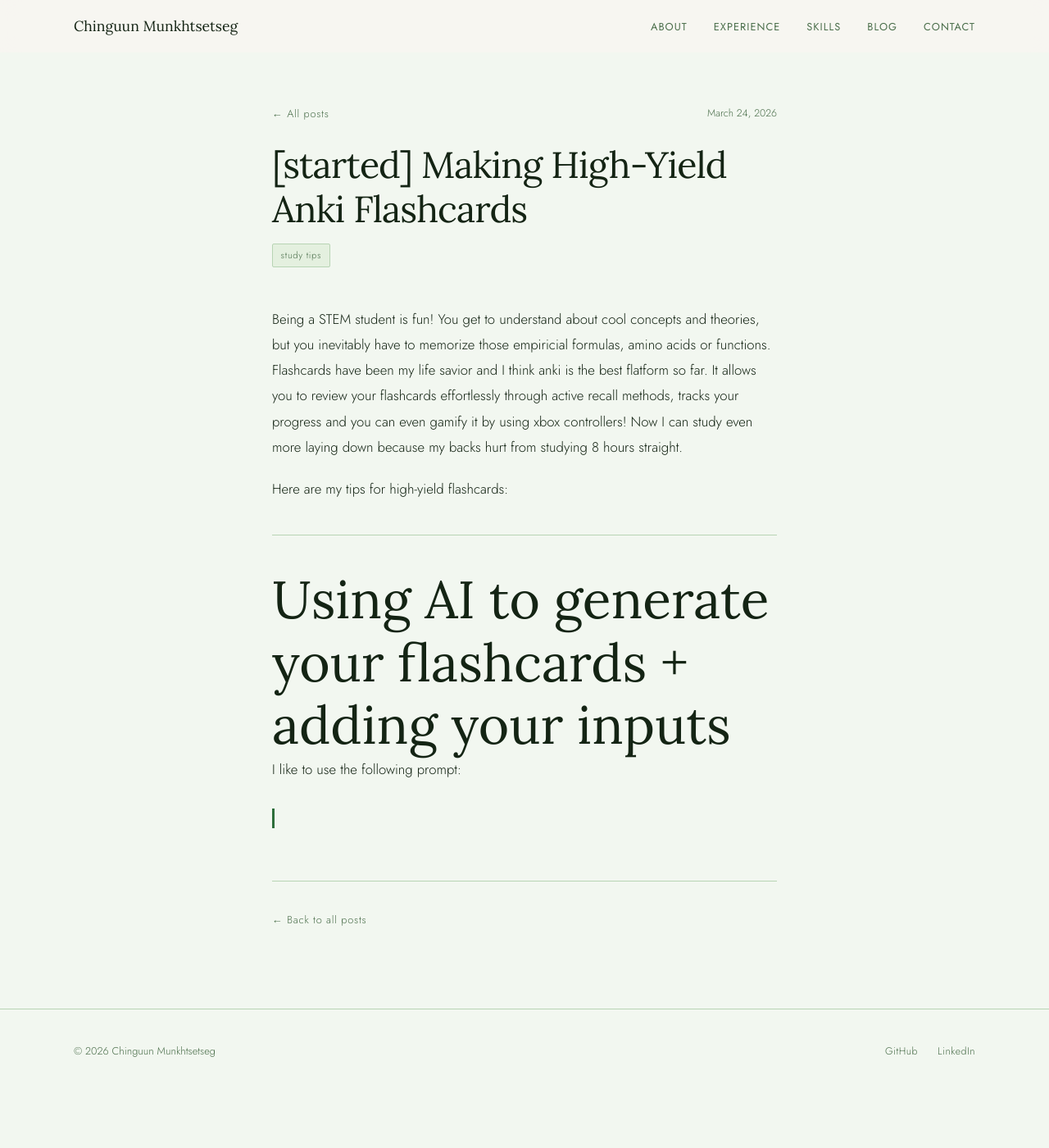
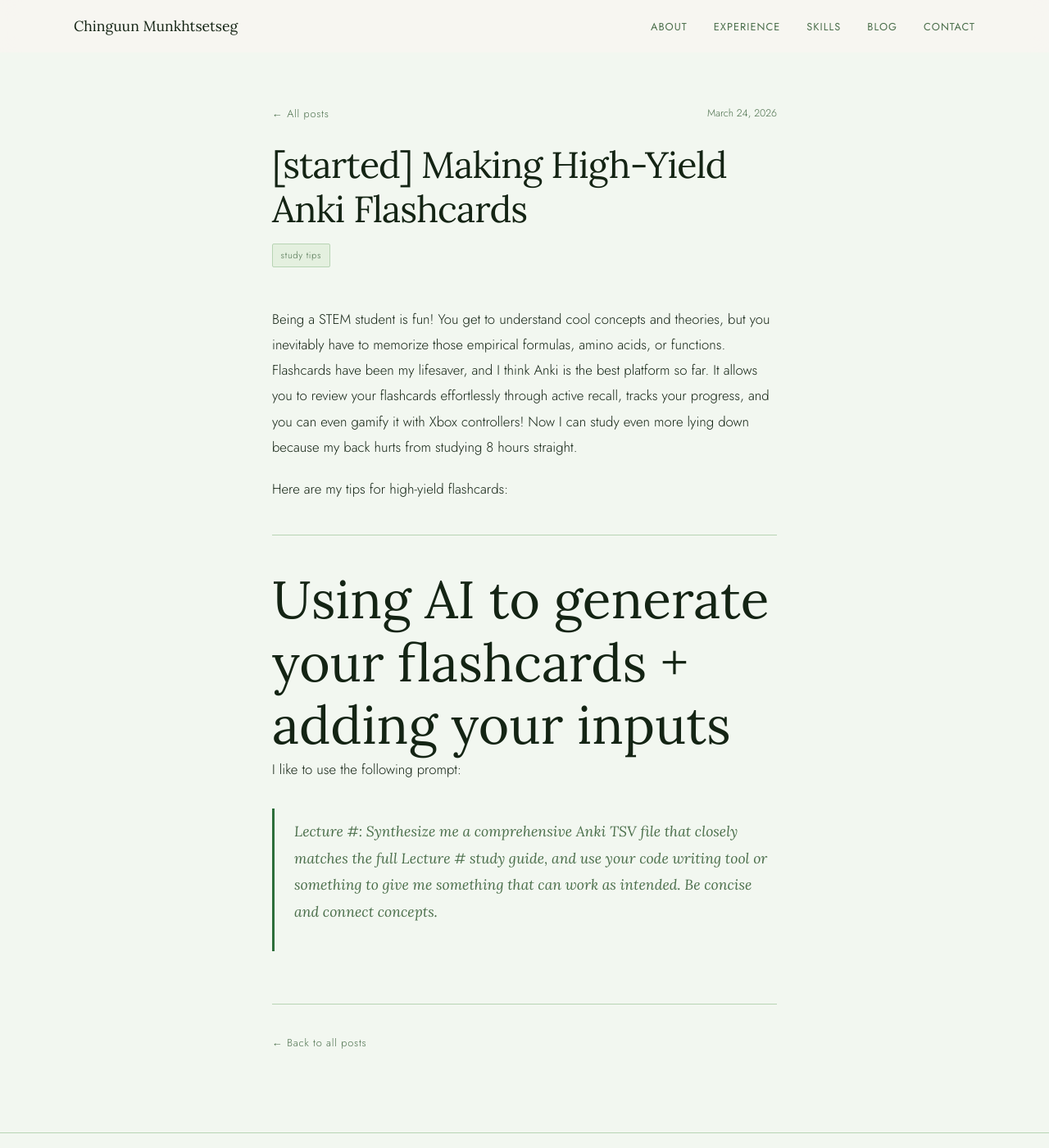
Before and after one commit to chinguunxo/chinguunxo.github.io, a Jekyll site: the page built from _posts/2026-03-24-high-yield-anki-flashcard.md, in a window 1280 px wide and 1400 px high. Shown: the whole window at 82% size. Built offline with Jekyll 4.4.1, drawn with Linux system fonts in a browser that asks for light colours.

Commit message:
Update 2026-03-24-high-yield-anki-flashcard.md

```diff
--- a/_posts/2026-03-24-high-yield-anki-flashcard.md
+++ b/_posts/2026-03-24-high-yield-anki-flashcard.md
@@ -5,7 +5,7 @@ date: 2026-03-24
 tags: [study tips]
 ---
 
-Being a STEM student is fun! You get to understand about cool concepts and theories, but you inevitably have to memorize those empiricial formulas, amino acids or functions. Flashcards have been my life savior and I think anki is the best flatform so far. It allows you to review your flashcards effortlessly through active recall methods, tracks your progress and you can even gamify it by using xbox controllers! Now I can study even more laying down because my backs hurt from studying 8 hours straight.
+Being a STEM student is fun! You get to understand cool concepts and theories, but you inevitably have to memorize those empirical formulas, amino acids, or functions. Flashcards have been my lifesaver, and I think Anki is the best platform so far. It allows you to review your flashcards effortlessly through active recall, tracks your progress, and you can even gamify it with Xbox controllers! Now I can study even more lying down because my back hurts from studying 8 hours straight.
 
 Here are my tips for high-yield flashcards:
 
@@ -14,4 +14,4 @@ Here are my tips for high-yield flashcards:
 
 I like to use the following prompt:
 
->
+> Lecture #: Synthesize me a comprehensive Anki TSV file that closely matches the full Lecture # study guide, and use your code writing tool or something to give me something that can work as intended. Be concise and connect concepts.
```
